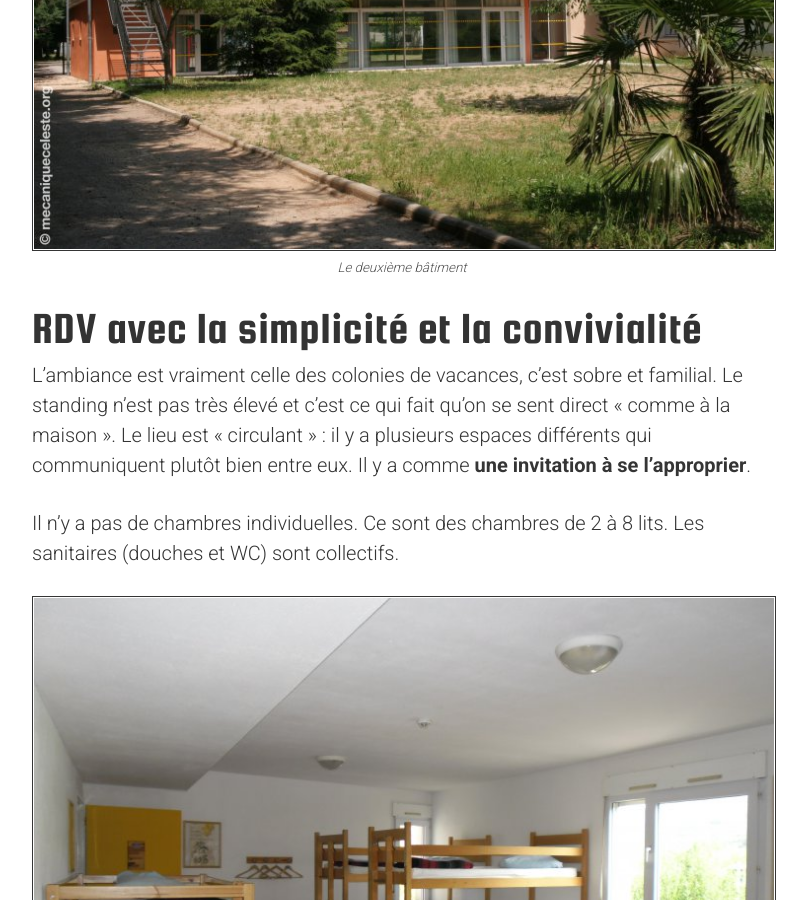
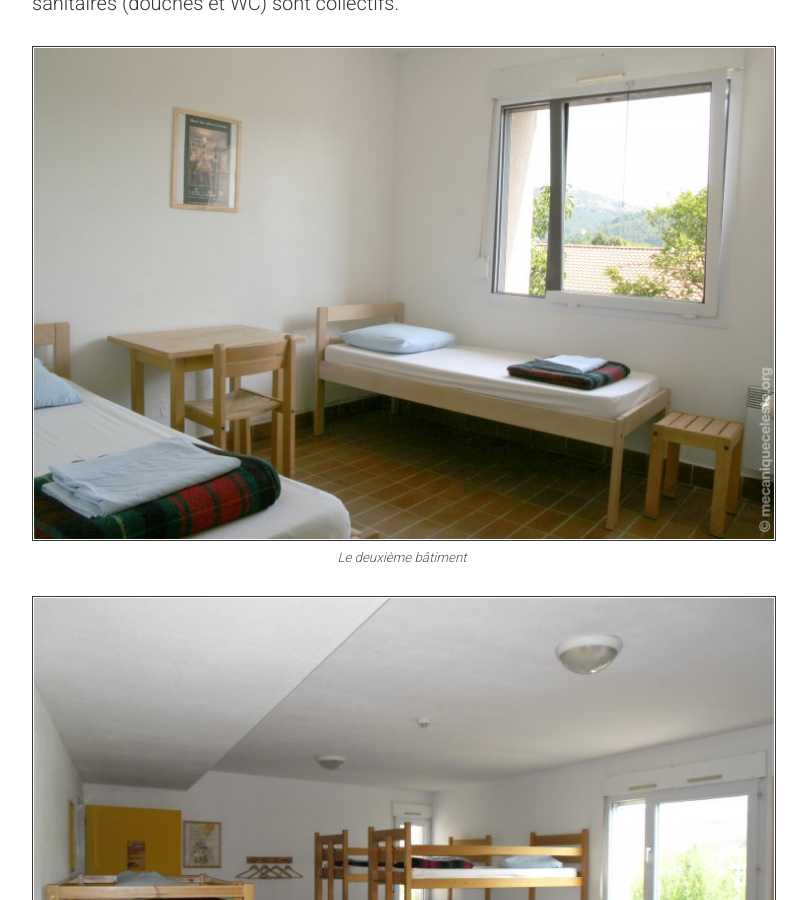
Before and after one commit to sudweb/blog, a Jekyll site: the page built from _posts/2017-10-11-un-lieu-plutot-qu-une-ville.md, in a window 1280 px wide and 900 px high, scrolled down 3181 px. Shown: the whole window, without its empty margins (238-1045 px from the left). Built offline with Jekyll 4.4.1, drawn with Linux system fonts in a browser that asks for light colours; comment, search, counter and statistics services are not loaded.

Commit message:
maj photo chambre double

```diff
--- a/_posts/2017-10-11-un-lieu-plutot-qu-une-ville.md
+++ b/_posts/2017-10-11-un-lieu-plutot-qu-une-ville.md
@@ -34,7 +34,6 @@ J'adore tout de suite ! On est reçu comme des potes : avec un grand sourire et
 
 On découvre un grand jardin dans lequel plusieurs petits espaces se dessinent. Tables de ping-pong, coin pique-nique, parcelles d'herbe, terrain de basket...On s'y voit déjà *« Oh là ce sera parfait pour introduire le forum ouvert ! »*. On découvre aussi l'existence d'un chemin qui rejoint le centre ville en 15min à pied seulement. Trop chouette !
 
-{% include figure.html name="2018/chambre.jpeg" caption="Le deuxième bâtiment" %}
 {% include figure.html name="2018/chambres.jpeg" caption="Le deuxième bâtiment" %}
 
 ## RDV avec la simplicité et la convivialité
@@ -43,8 +42,8 @@ L'ambiance est vraiment celle des colonies de vacances, c'est sobre et familial.
 
 Il n'y a pas de chambres individuelles. Ce sont des chambres de 2 à 8 lits. Les sanitaires (douches et WC) sont collectifs.
 
+{% include figure.html name="2018/chambre.jpeg" caption="Le deuxième bâtiment" %}
 {% include figure.html name="2018/dortoirs.jpeg" caption="Le grand dortoir !" %}
-
 
 D'un côté on trouve ça génial, c'est simple et fun *« ça va être trop bon de vivre tous ensemble !»* et en même temps on se rend bien compte que c'est plutôt minime en terme de confort et d'intimité *« Comment faire pour celles et ceux qui ont besoin de solitude et d'espace ? »*.
 
```
